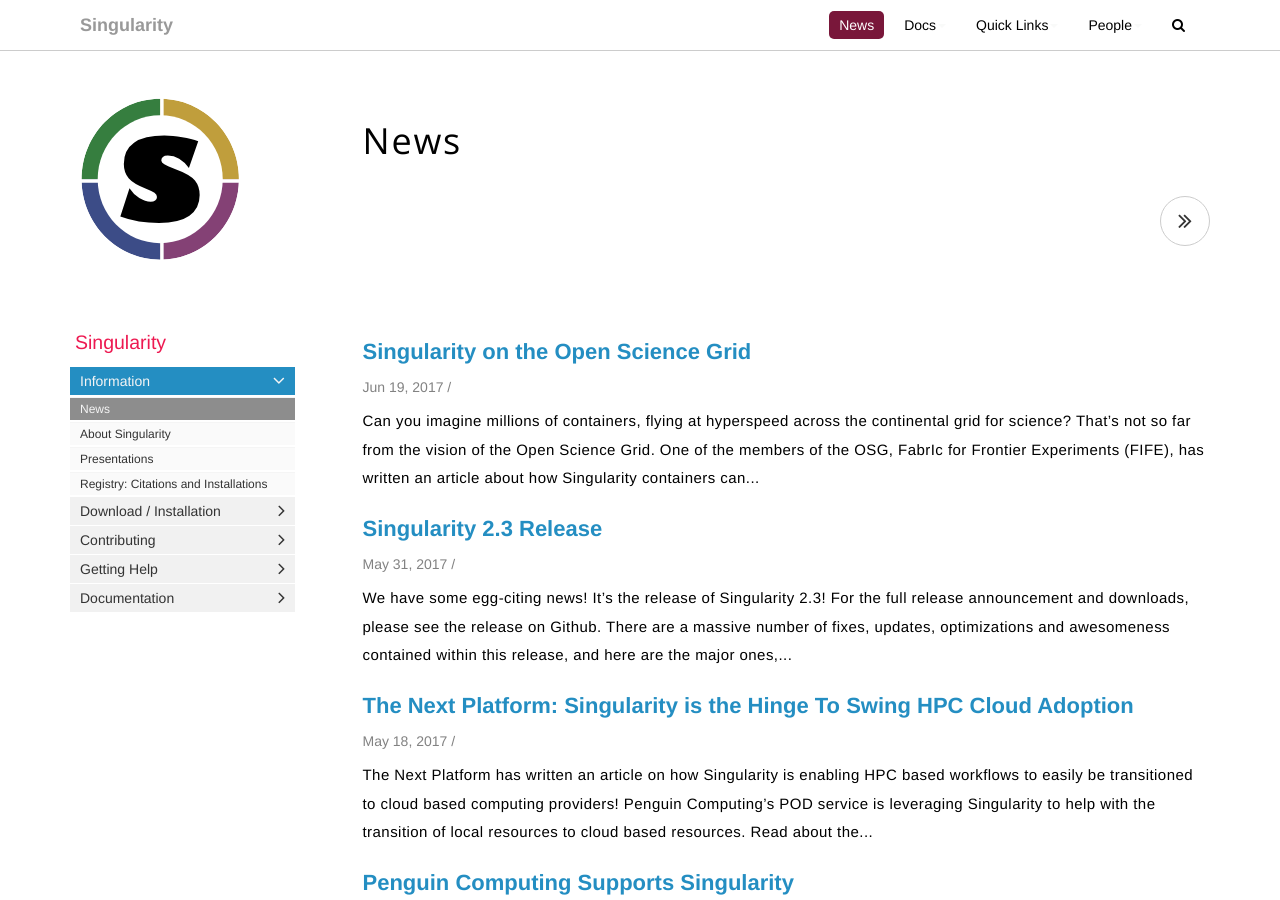
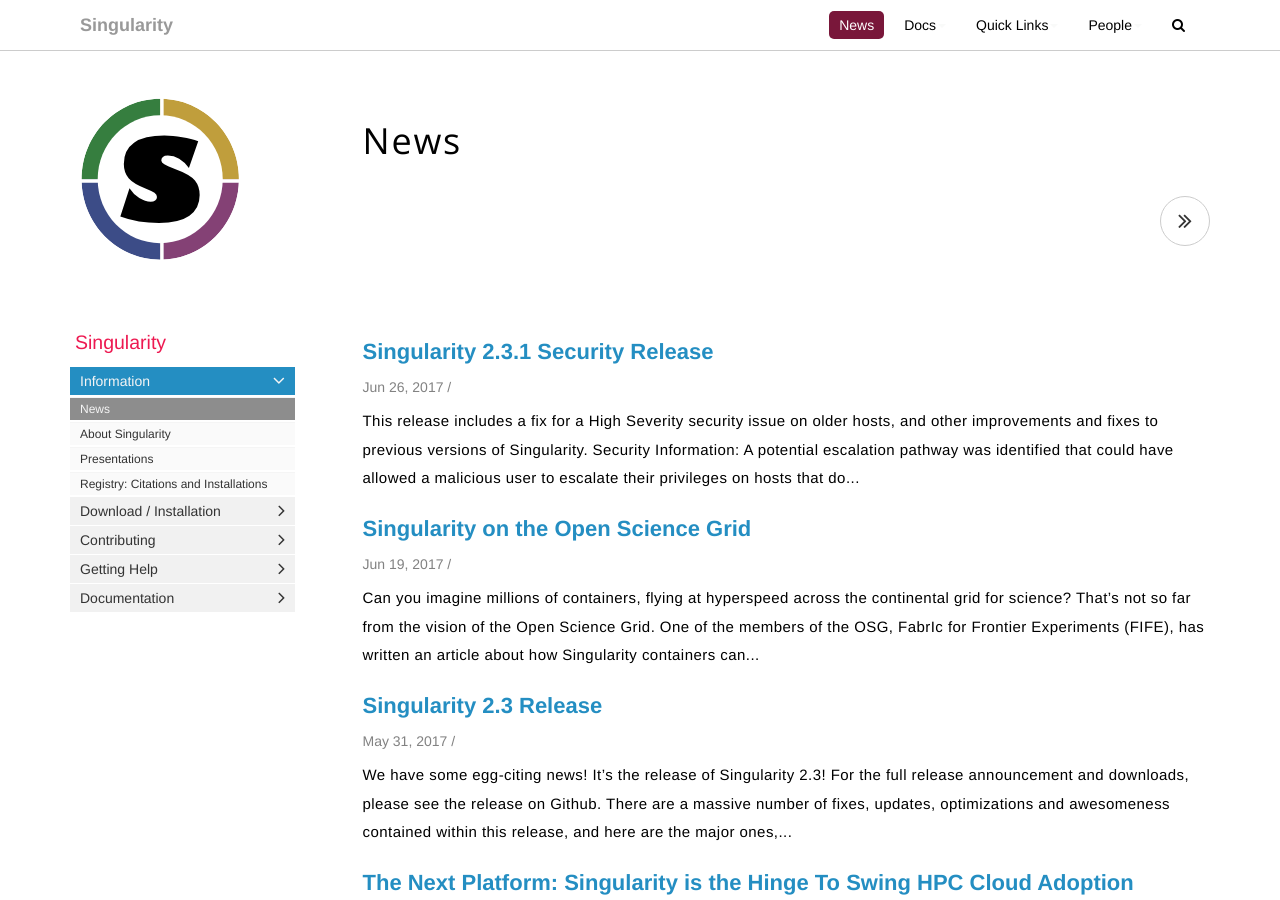
Before and after one commit to singularityware/singularityware.github.io, a Jekyll site: the page built from pages/news/news.html, in a window 1280 px wide and 900 px high. Built offline with Jekyll 4.4.1, drawn with Linux system fonts in a browser that asks for light colours; nearby versions of some CDN libraries; comment, search, counter and statistics services are not loaded; some of the changed text lies outside the part shown.

Commit message:
adding release page, updating version to install in instructions

````diff
--- /dev/null
+++ b/_posts/releases/2017-06-26-release-2-3-1.md
@@ -0,0 +1,16 @@
+---
+title:  "Singularity 2.3.1 Security Release"
+category: releases
+permalink: "release-2-3-1"
+version: "2.3.1"
+---
+
+<a target="_blank" href="https://github.com/singularityware/singularity/releases/tag/2.3.1">This release</a> includes a fix for a High Severity security issue on older hosts, and other improvements and fixes to previous versions of Singularity.
+
+## Security Information:
+
+A potential escalation pathway was identified that could have allowed a malicious user to escalate their privileges on hosts that do not support the `PR_SET_NO_NEW_PRIVS` flag for the `prctl()` system call. This release fixes this as well as several other identified bugs and potential race conditions.
+
+Please report any additional bugs to <a target="_blank" href="https://github.com/singularityware/singularity/issues/new">our issues board.</a>
+
+Thanks to the hard work of all our contributers to nail this bug in the butt!
--- a/pages/docs/install/install-linux.md
+++ b/pages/docs/install/install-linux.md
@@ -13,10 +13,10 @@
 ### Option 1: Download latest stable release
 You can always download the latest tarball release from <a href="{{ site.repo }}/releases" target="_blank">Github</a>
 
-For example, here is how to download version `2.3` and install:
+For example, here is how to download version `2.3.1` and install:
 
 ```bash
-VERSION=2.3
+VERSION=2.3.1
 wget https://github.com/singularityware/singularity/releases/download/$VERSION/singularity-$VERSION.tar.gz
 tar xvf singularity-$VERSION.tar.gz
 cd singularity-$VERSION
````
